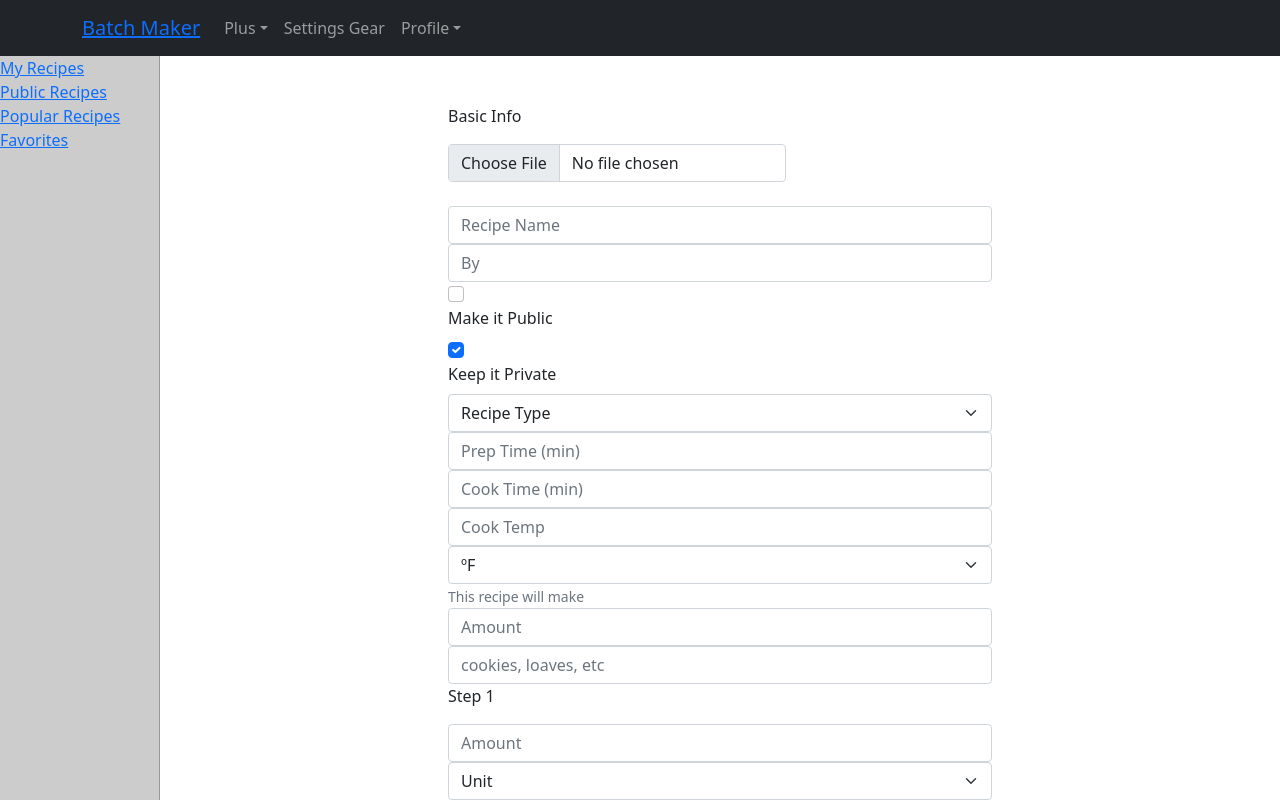
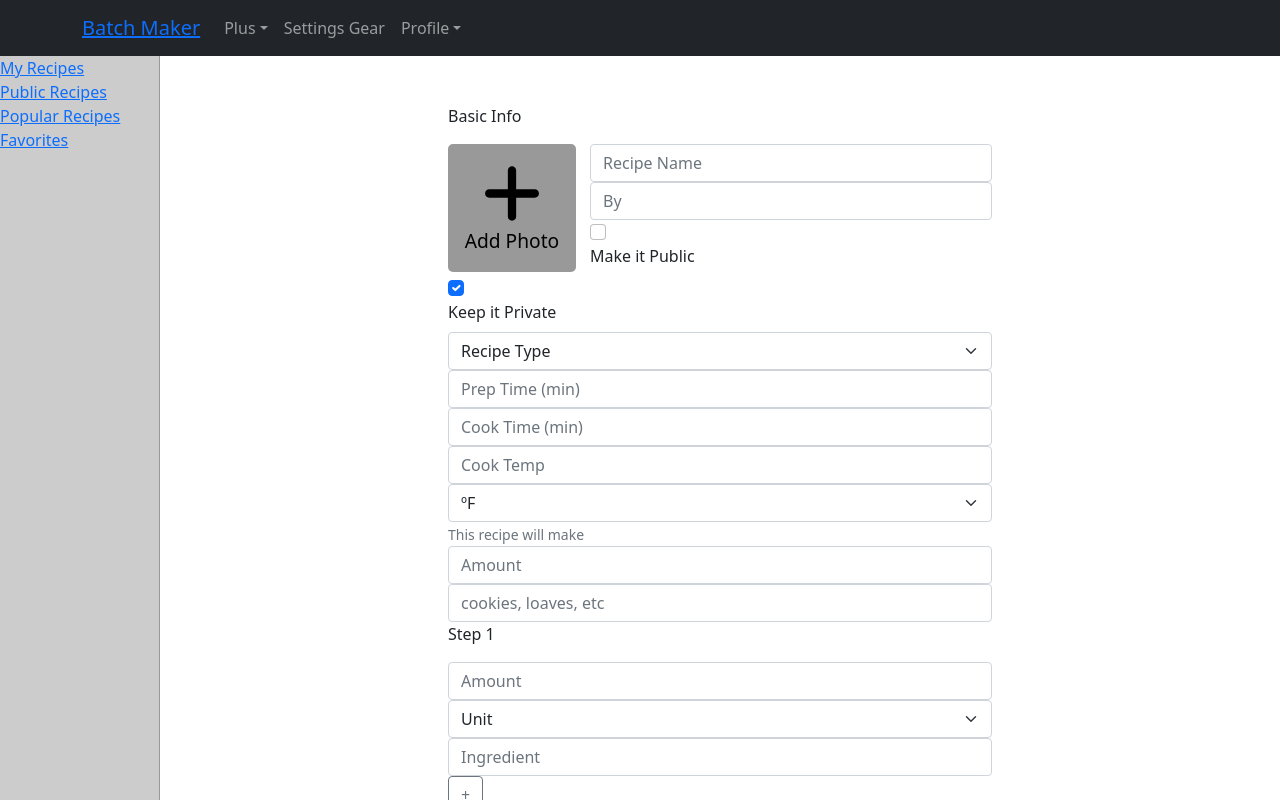
Before and after one commit to willbraun/django-batch-maker-app, a React (Create React App) app in the folder frontend/static/: page /my-recipes/add in a window 1280 px wide. Built offline with nearby package versions, Linux system fonts and the light colour scheme.

Commit message:
added pretty image upload

```diff
--- a/frontend/static/src/components/RecipeInput.js
+++ b/frontend/static/src/components/RecipeInput.js
@@ -1,10 +1,15 @@
+import { useState } from 'react';
 import Button from 'react-bootstrap/Button';
 import Form from 'react-bootstrap/Form';
+import Row from 'react-bootstrap/Row';
+import Col from 'react-bootstrap/Col';
 import Step from './Step';
 import './../styles/recipeinput.css';
+import plus from './../images/plus-solid.svg'
 
 const RecipeInput = ({ addEditRecipeState, setAddEditRecipeState, stepUid, setStepUid }) => {
     const { image, title, by, publicRecipe, recipeType, prepTime, cookTime, cookTemp, tempUnit, yieldQuantity, yieldName, steps, notes, } = addEditRecipeState;
+    const [preview, setPreview] = useState(image);
 
     const handleInput = (e) => {
         const {name, value} = e.target;
@@ -12,6 +17,18 @@
             ...prevState,
             [name]: value,
         }));
+    }
+
+    const handleImage = (e) => {
+        const file = e.target.files[0];
+        setAddEditRecipeState({...addEditRecipeState, image: file});
+
+        const reader = new FileReader();
+        reader.onloadend = () => {
+            setPreview(reader.result);
+        }
+
+        reader.readAsDataURL(file);
     }
 
     const togglePublic = () => {
@@ -27,16 +44,35 @@
             isEditing={false}
         />)
 
+    const imageInput = document.querySelector('.recipe-input-image');
 
     return (
         <Form className="add-recipe-form">
             <p>Basic Info</p>
-            <Form.Group className="mb-3" controlId="image">
-                <Form.Label className="upload-recipe-image">
-                    <Form.Control type="file" />
-                    {image ? <img src={image} alt={title}/> : undefined}
-                </Form.Label>
+            <Row>
+                <Col xs={3}>
+                    <Form.Group controlId="image">
+                        <button
+                            type="button"
+                            className="recipe-image-button"
+                            onClick={() => imageInput.click()}>
+                            <Form.Control
+                                type="file"
+                                className="recipe-input-image"
+                                style={{display: 'none'}}
+                                onChange={handleImage} />
+
+                            {preview ?
+                                <img className="image-button-background" src={preview} alt={title}/> :
+                                <div class="no-image-background">
+                                    <img className="plus" src={plus} alt="plus icon" />
+                                    <p>Add Photo</p>
+                                </div>}
+                        </button>
                     </Form.Group>
+                </Col>
+                <Col xs={9}>
+                    <Row>
                         <Form.Group controlId="title">
                             <Form.Control
                                 name="title"
@@ -47,6 +83,8 @@
                                 onChange={handleInput}
                             />
                         </Form.Group>
+                    </Row>
+                    <Row>
                         <Form.Group controlId="by">
                             <Form.Control
                                 name="by"
@@ -57,6 +95,8 @@
                                 onChange={handleInput}
                             />
                         </Form.Group>
+                    </Row>
+                    <Row>
                         <Form.Group controlId="public">
                             <Form.Check
                                 name="public"
@@ -66,6 +106,10 @@
                                 />
                             <Form.Label>Make it Public</Form.Label>
                         </Form.Group>
+                    </Row>
+
+                </Col>
+            </Row>
             <Form.Group controlId="private">
                 <Form.Check
                     name="private"
@@ -124,7 +168,7 @@
                 <Form.Select
                     name="recipeType"
                     required
-                    value={recipeType}
+                    value={tempUnit}
                     onChange={handleInput}>
                         <option value="FA">ºF</option>
                         <option value="CE">ºC</option>
@@ -167,10 +211,10 @@
                 <Form.Control
                     as="textarea"
                     rows={3}
-                    value={addEditRecipeState.notes}
+                    value={notes}
                     onChange={handleInput}/>
             </Form.Group>
-            <Button variant="success">Save this Recipe!</Button>
+            <Button variant="success" type="submit">Save this Recipe!</Button>
         </Form>
     )
 }
--- a/frontend/static/src/styles/recipeinput.css
+++ b/frontend/static/src/styles/recipeinput.css
@@ -3,3 +3,36 @@
     margin: auto;
     padding: 2rem 0;
 }
+
+.recipe-image-button {
+    width: 10vw;
+    height: 10vw;
+    border: none;
+    border-radius: 5px;
+    background-color: #999;
+    display: flex;
+    justify-content: center;
+    align-items: center;
+    transition: 0.3s;
+}
+
+.recipe-image-button:hover {
+    filter: brightness(90%);
+}
+
+.recipe-image-button img {
+    object-fit: cover;
+}
+
+.no-image-background {
+    width: 100%;
+}
+
+.no-image-background img {
+    width: 50%;
+}
+
+.no-image-background p {
+    font-size: 1.5vw;
+    margin: 0;
+}
```
Also changed, not shown: frontend/static/src/images/plus-solid.svg (added). Lines whose indentation alone changed are shown as unchanged.
